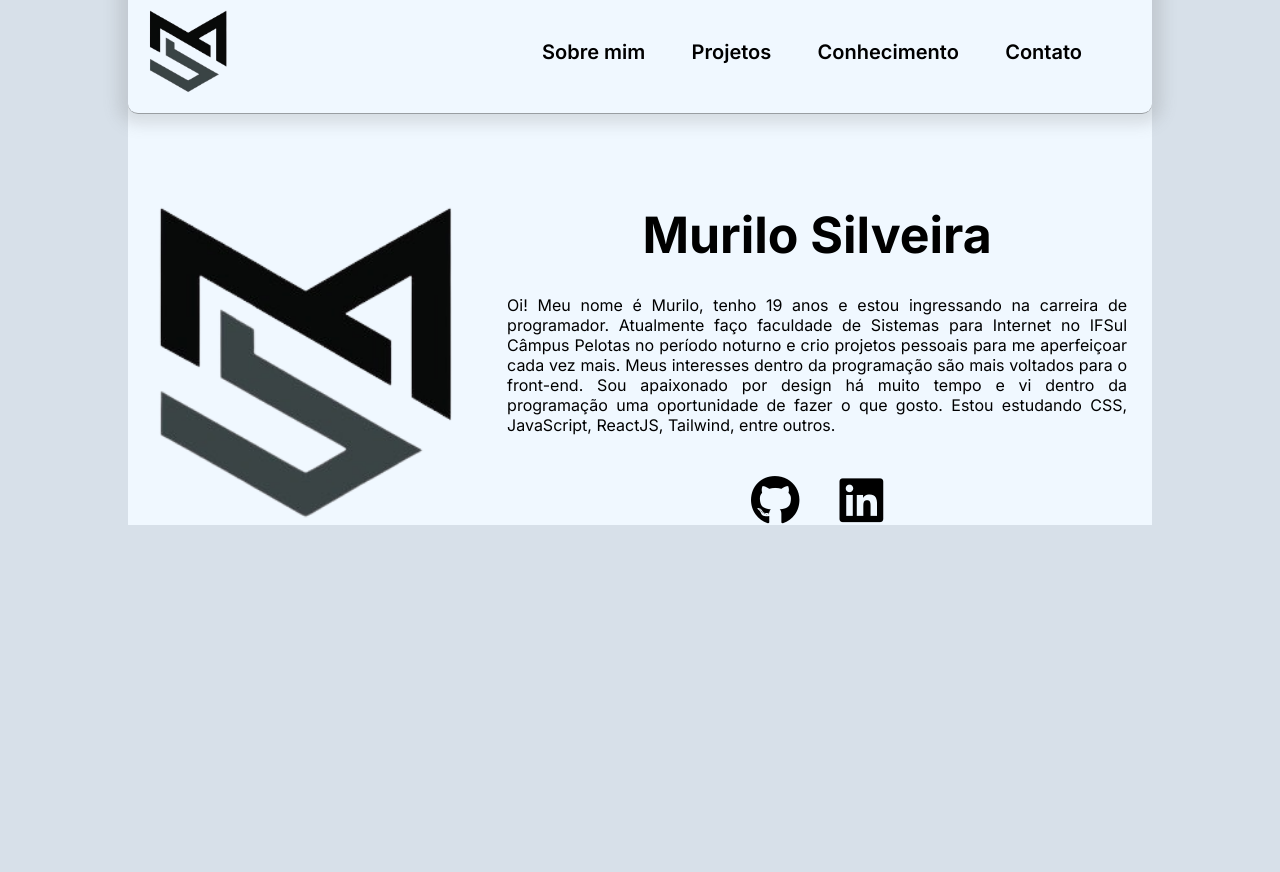
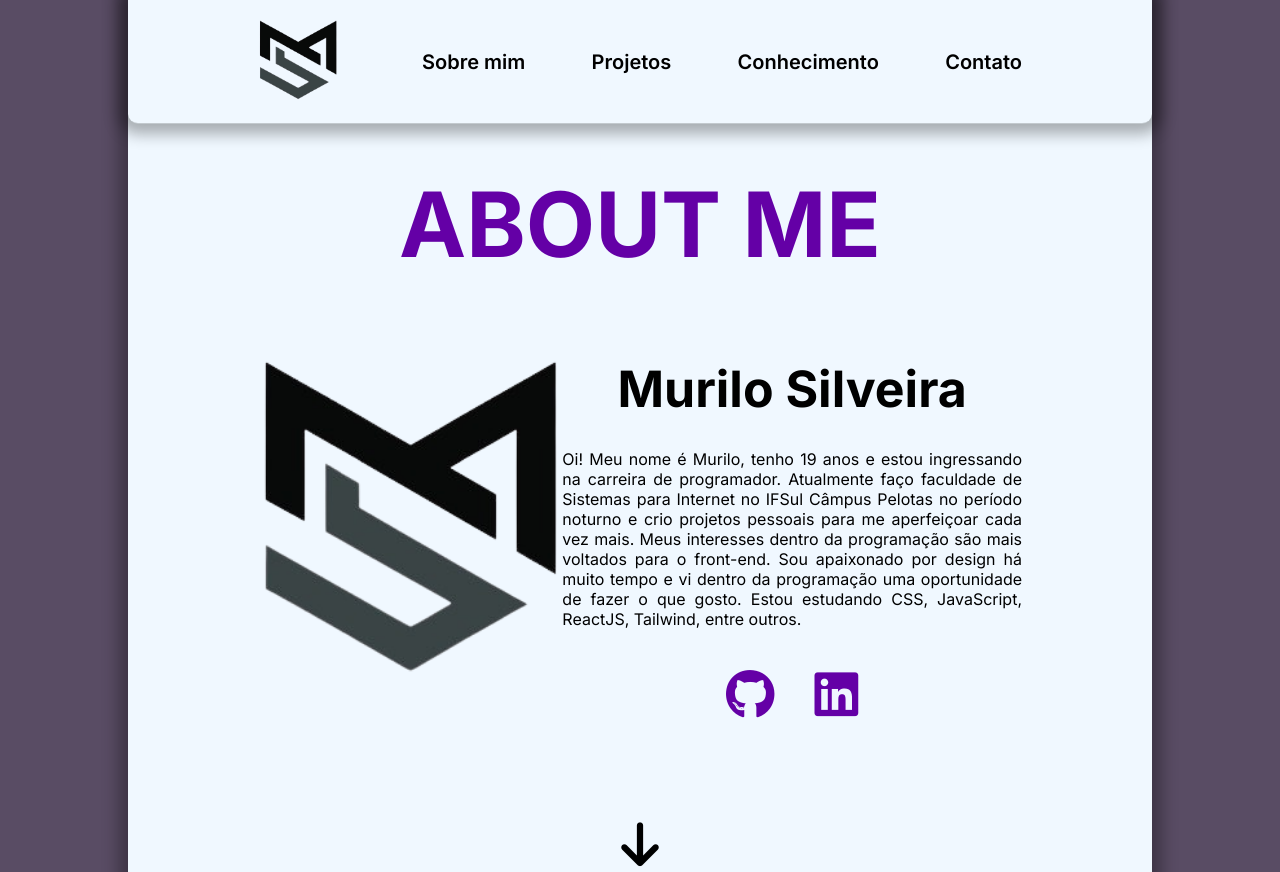
Before and after one commit to murilorms22/Portfolio-Pessoal, a website: page index.html in a window 1280 px wide. Shown: the top 872 px of the page. Before the commit the page ends 800 px from the top, so only its background shows below. Drawn offline with Linux system fonts and the light colour scheme.

Commit message:
variaveis css

```diff
--- a/index.html
+++ b/index.html
@@ -19,15 +19,20 @@
   <header>
     <img src="./images/ms-logo.png" alt="Logo" />
     <nav>
-      <span>Sobre mim</span>
-      <span>Projetos</span>
-      <span>Conhecimento</span>
-      <span>Contato</span>
+      <ul class="lista-nav">
+        <li>Sobre mim</li>
+        <li>Projetos</li>
+        <li>Conhecimento</li>
+        <li>Contato</li>
+      </ul>
     </nav>
   </header>
 
   <body>
     <div id="container">
+      <div>
+        <h1 class="aboutme-titulo">ABOUT ME</h1>
+      </div>
       <div class="cardAbout">
         <img src="./images/ms-logo.png" alt="Foto" />
         <div class="text">
@@ -43,11 +48,17 @@
             ReactJS, Tailwind, entre outros.</span
           >
           <div class="social">
+            <a href="https://github.com/murilorms22" target="_blank">
               <i class="fa-brands fa-github"></i>
+            </a>
+            <a href="https://www.linkedin.com/in/murilo-silveiraa/" target="_blank">
               <i class="fa-brands fa-linkedin"></i>
+            </a>
+
           </div>
         </div>
       </div>
+      <i class="fa-solid fa-arrow-down" style="margin-top: 100px; cursor: pointer;"></i>
     </div>
   </body>
 </html>
--- a/styles.css
+++ b/styles.css
@@ -1,3 +1,8 @@
+:root {
+    --color-primary: rgb(100, 0, 166);
+    --color-secondary: rgba(51, 255, 0, 0.17);
+}
+
 * {
     margin: 0;
     padding: 0;
@@ -6,57 +11,78 @@
 }
 
 body {
-    background-color: rgb(215, 224, 233);
+    background-color: rgb(89, 76, 100);
 }
 
 header {
-    background-color: aliceblue;width: 80%;
+    background-color: aliceblue;
+    width: 80%;
     height: 124px;
     display: flex;
     justify-content: space-between;
     margin-left: auto;
     margin-right: auto;
-    box-shadow: 0px 0px 15px 10px #75757535;
-    border-bottom: 1px rgba(0, 0, 0, 0.363) solid;
+    box-shadow: 0px 0px 15px 10px #0000004f;
+    border-bottom: 1px rgba(0, 0, 0, 0.192) solid;
     border-bottom-left-radius: 10px;
     border-bottom-right-radius: 10px;
-    position: fixed;
-    top: -9%;
+    position: absolute;
+    top: -62px;
     left: 50%;
     transform: translate(-50%, 50%);
     width: 80%;
+
+    padding-inline: 130px;
 }
 
 header img{
     width: 80px;
-    margin: 20px;
+    height: 80px;
+    display: flex;
+    margin-top: 20px;
 }
 
 nav {
-    padding: 30px;
     display: flex;
     justify-content: space-between;
     align-items: center;
     width: 600px;
-    margin-right: 40px;
 
     font-weight: 600;
     font-size: 20px;
+}
 
+.lista-nav {
+    list-style-type: none;
+    display: flex;
+    width: 1000px;
+    justify-content: space-between;
 }
 
 #container {
     background-color: aliceblue;
     max-width: 80%;
     display: flex;
+    flex-direction: column;
     margin-left: auto;
     margin-right: auto;
+    padding: 130px;
+    box-shadow: 0px 0px 15px 10px #0000004f;
+    justify-content: center;
+    align-items: center;
+}
+
+.aboutme-titulo {
+    text-align: center;
+    font-size: 90px;
+    margin-top: 40px;
+    margin-bottom: 80px;
+    color: var(--color-primary);
 }
 
 .cardAbout {
     display: flex;
-    margin-top: 20%;
-    justify-content: space-around;
+    justify-content: space-between;
     text-align: justify;
     width: 100%;
 }
@@ -66,6 +92,7 @@ nav {
     display: flex;
     flex-direction: column;
     gap: 30px;
+
 }
 
 .text h1 {
@@ -74,6 +101,10 @@ nav {
 }
 
 .text i {
+    color: var(--color-primary);
+}
+
+i {
     margin-top: 10px;
     font-size: 50px;
 }
```
